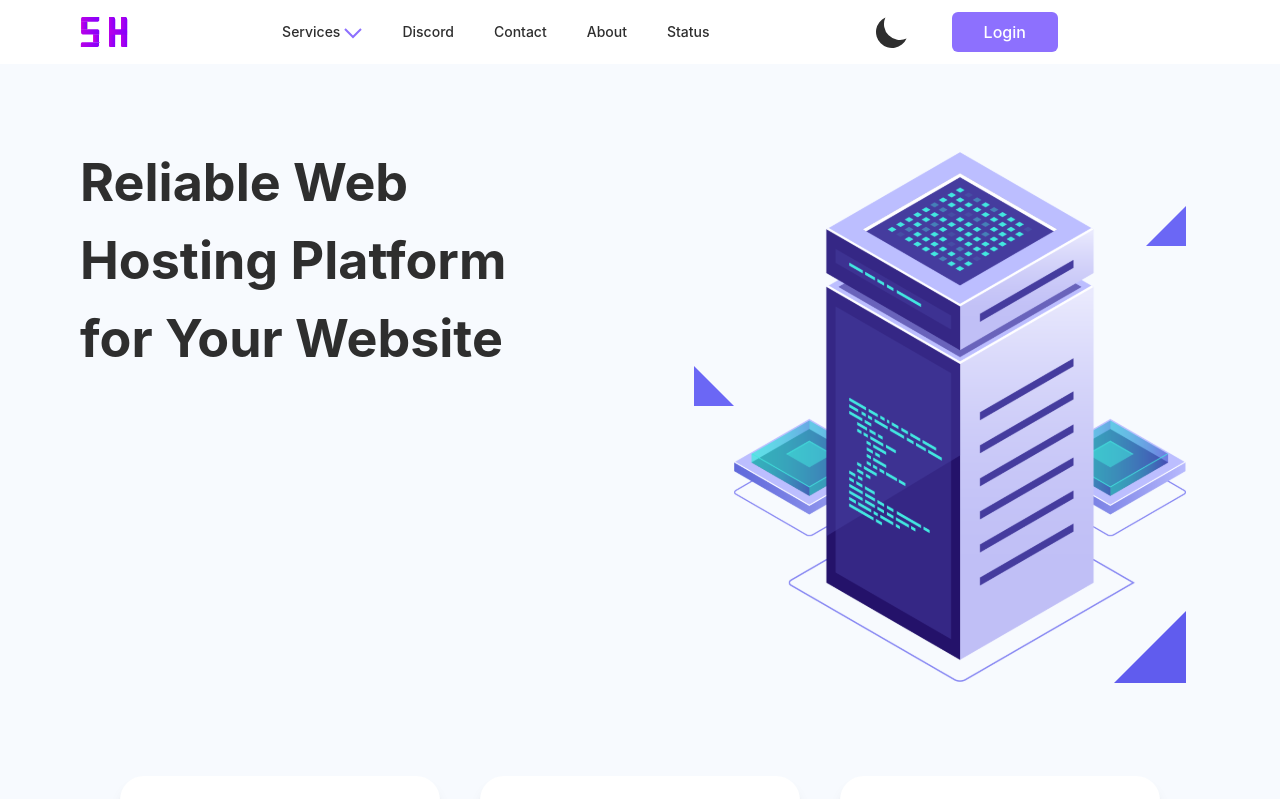
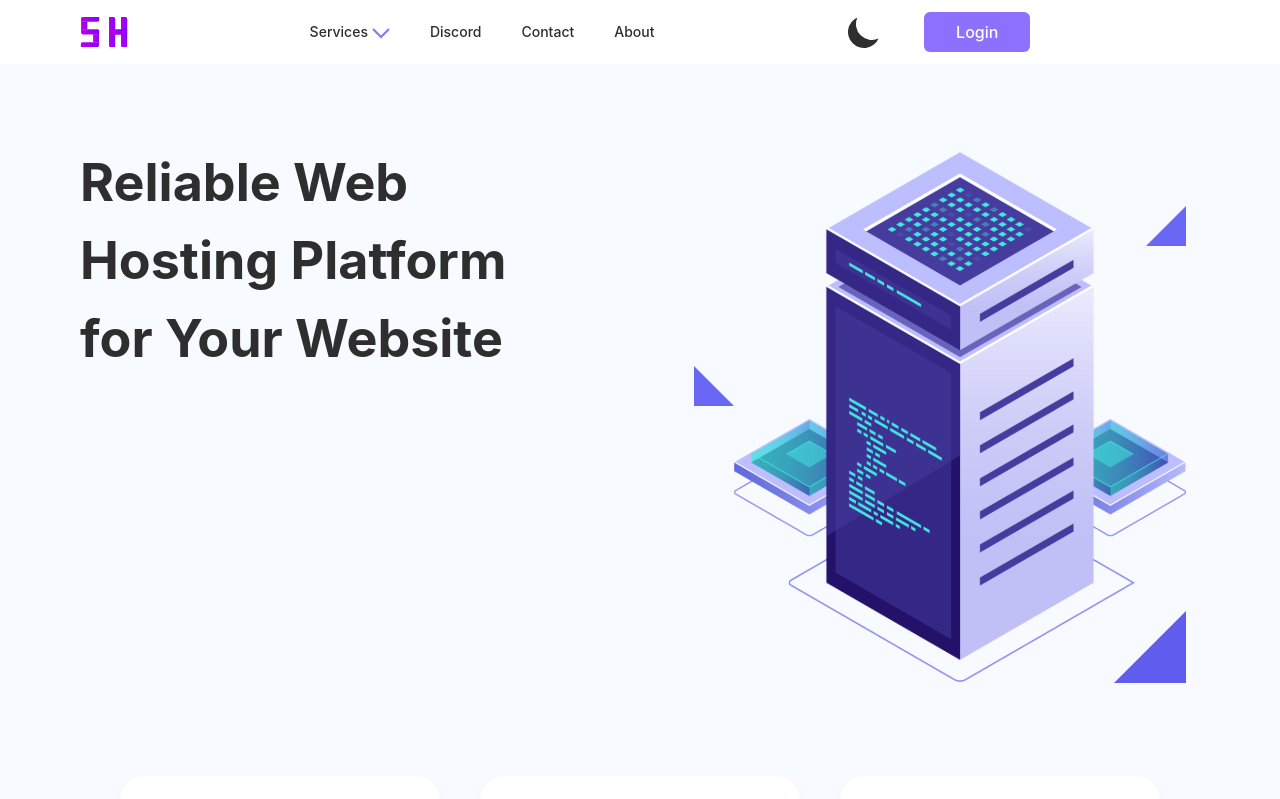
Before and after one commit to xDeFc0nx/TaleHost, a Next.js app: page / in a window 1280 px wide. Shown: the top 799 px of the page. Built offline with nearby package versions, Linux system fonts and the light colour scheme.

Commit message:
added new links

```diff
--- a/components/layout/Header.js
+++ b/components/layout/Header.js
@@ -94,9 +94,7 @@ const Header = (props) => {
             <Link href="/about">
               <a className="btn-primary">About</a>
             </Link>
-            <Link href="https://status.salafihosting.com/status/a">
-              <a className="btn-primary">Status</a>
-            </Link>
+
           </nav>
         </div>
       </SideDrawer>
@@ -151,9 +149,7 @@ const Header = (props) => {
           <Link href="/about">
             <a className="btn-primary">About</a>
           </Link>
-          <Link href="https://status.salafihosting.com/status/a">
-              <a className="btn-primary">Status</a>
-            </Link>
+
 
         </nav>
         {/* Laptop Screen */}
```
